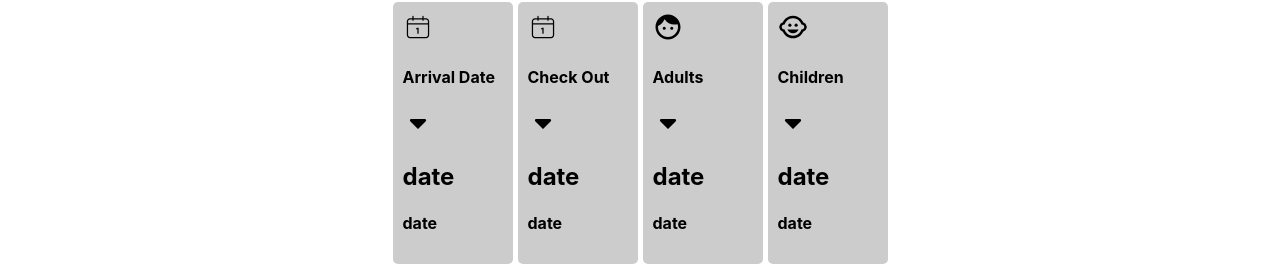
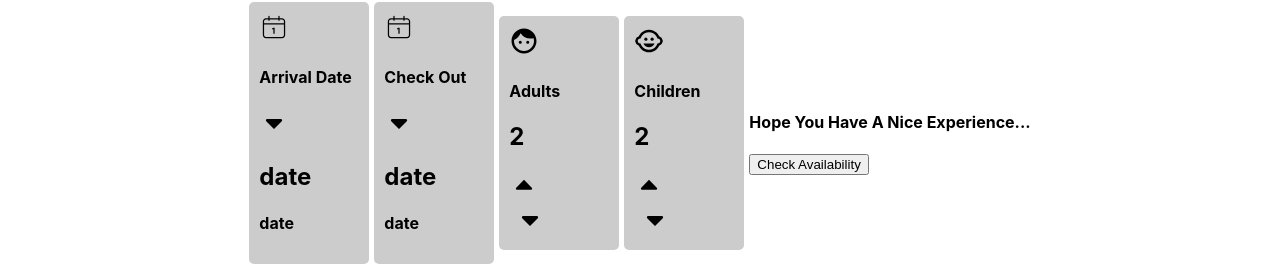
Before and after one commit to AleksandrKompanetc/reactjs-hotel-app, a React (Create React App) app: page / in a window 1280 px wide. Shown: the part 601-868 px from the top of the page. Built offline with nearby package versions, Linux system fonts and the light colour scheme.

Commit message:
added changes for Bunner

```diff
--- a/src/components/Banner.js
+++ b/src/components/Banner.js
@@ -5,6 +5,7 @@ import { CiCalendarDate } from "react-icons/ci";
 import { TiArrowSortedDown } from "react-icons/ti";
 import { MdFace } from "react-icons/md";
 import { MdChildCare } from "react-icons/md";
+import { TiArrowSortedUp } from "react-icons/ti";
 
 function Banner() {
   return (
@@ -45,22 +46,43 @@ function Banner() {
               <div className='booking__header'>
                 <MdFace size={30} />
                 <h4>Adults</h4>
-                <TiArrowSortedDown size={30} />
+                {/* <TiArrowSortedDown size={30} /> */}
               </div>
               <div className='booking__bof'>
-                <h2>date</h2>
-                <h4>date</h4>
+                <h2>2</h2>
+                <div className=''>
+                  <TiArrowSortedUp size={30} />
+                </div>
+                <div>
+                  <button style={{border: 'none', background: 'transparent'}}>
+                  <TiArrowSortedDown size={30} />
+                  </button>
+                </div>
               </div>
             </div>
             <div className='banner__main'>
               <div className='booking__header'>
                 <MdChildCare size={30} />
                 <h4>Children</h4>
-                <TiArrowSortedDown size={30} />
               </div>
               <div className='booking__bof'>
-                <h2>date</h2>
-                <h4>date</h4>
+                <h2>2</h2>
+                <div className=''>
+                  <TiArrowSortedUp size={30} />
+                </div>
+                <div>
+                  <button style={{border: 'none', background: 'transparent'}}>
+                  <TiArrowSortedDown size={30} />
+                  </button>
+                </div>
+              </div>
+            </div>
+            <div className=''>
+              <h4 className='fadded__text'>
+                Hope You Have A Nice Experience...
+              </h4>
+              <div className='booking__button'>
+                <button>Check Availability</button>
               </div>
             </div>
           </div>
```
